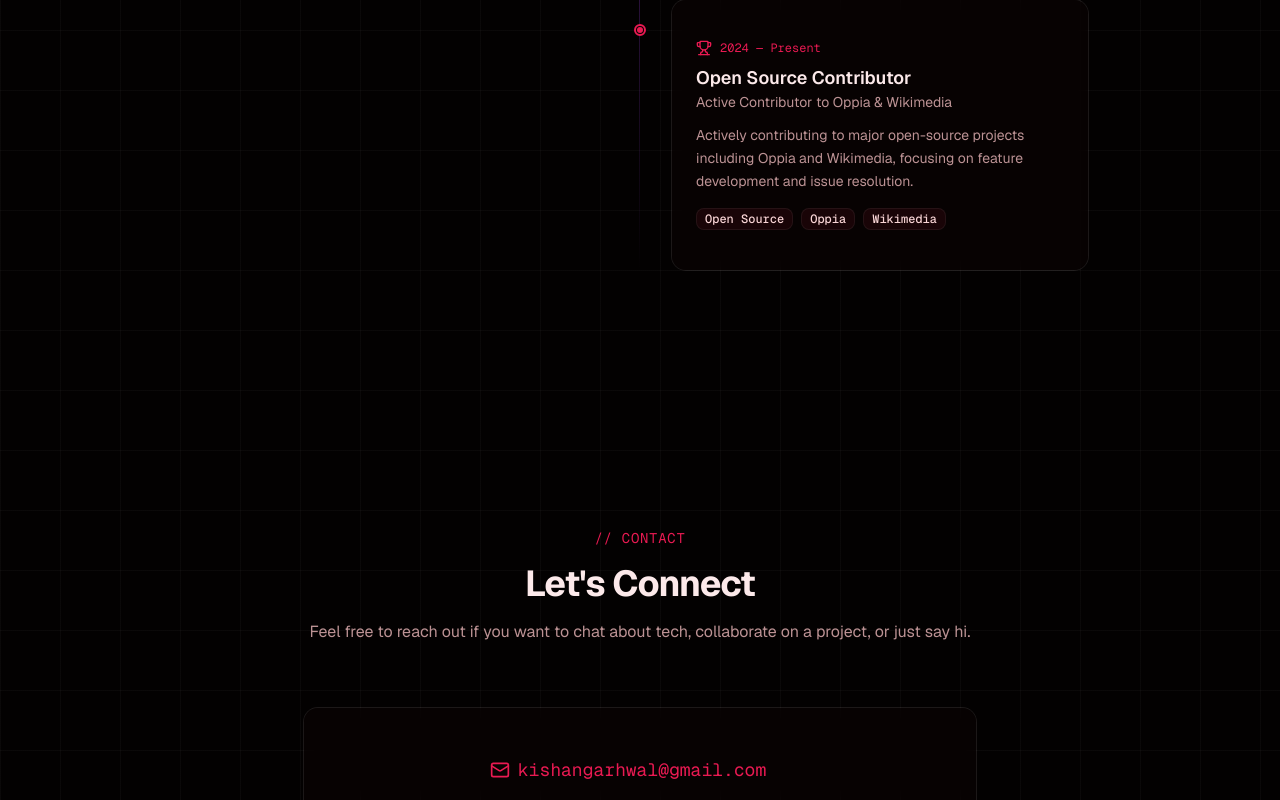
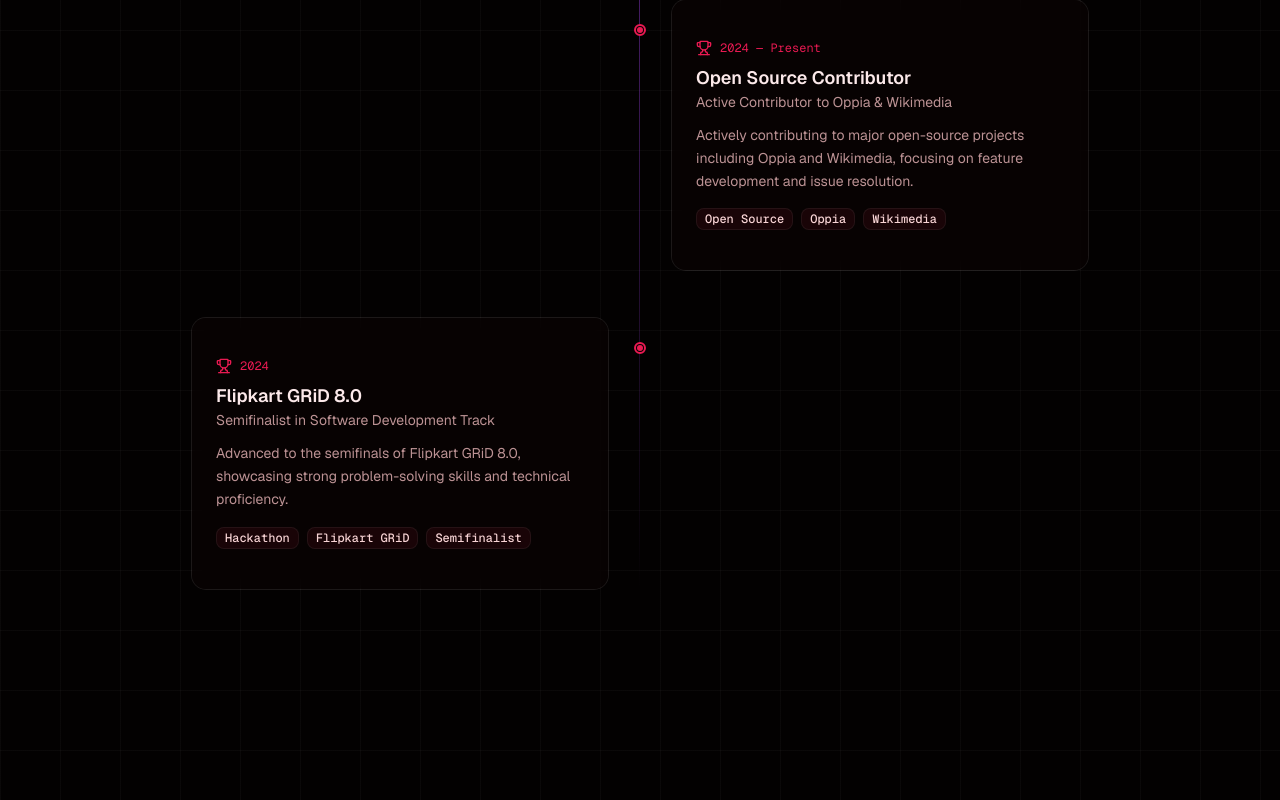
Before and after one commit to Kishan8548/portfolio, a Next.js app: page / in a window 1280 px wide. Shown: the part 6330-7130 px from the top of the page. Built offline with nearby package versions, Linux system fonts and the light colour scheme.

Commit message:
content: add flipkart grid 8.0 achievement

```diff
--- a/src/data/experience.ts
+++ b/src/data/experience.ts
@@ -39,4 +39,12 @@
       "Actively contributing to major open-source projects including Oppia and Wikimedia, focusing on feature development and issue resolution.",
     tags: ["Open Source", "Oppia", "Wikimedia"],
   },
+  {
+    title: "Flipkart GRiD 8.0",
+    subtitle: "Semifinalist in Software Development Track",
+    period: "2024",
+    description:
+      "Advanced to the semifinals of Flipkart GRiD 8.0, showcasing strong problem-solving skills and technical proficiency.",
+    tags: ["Hackathon", "Flipkart GRiD", "Semifinalist"],
+  },
 ];
```
